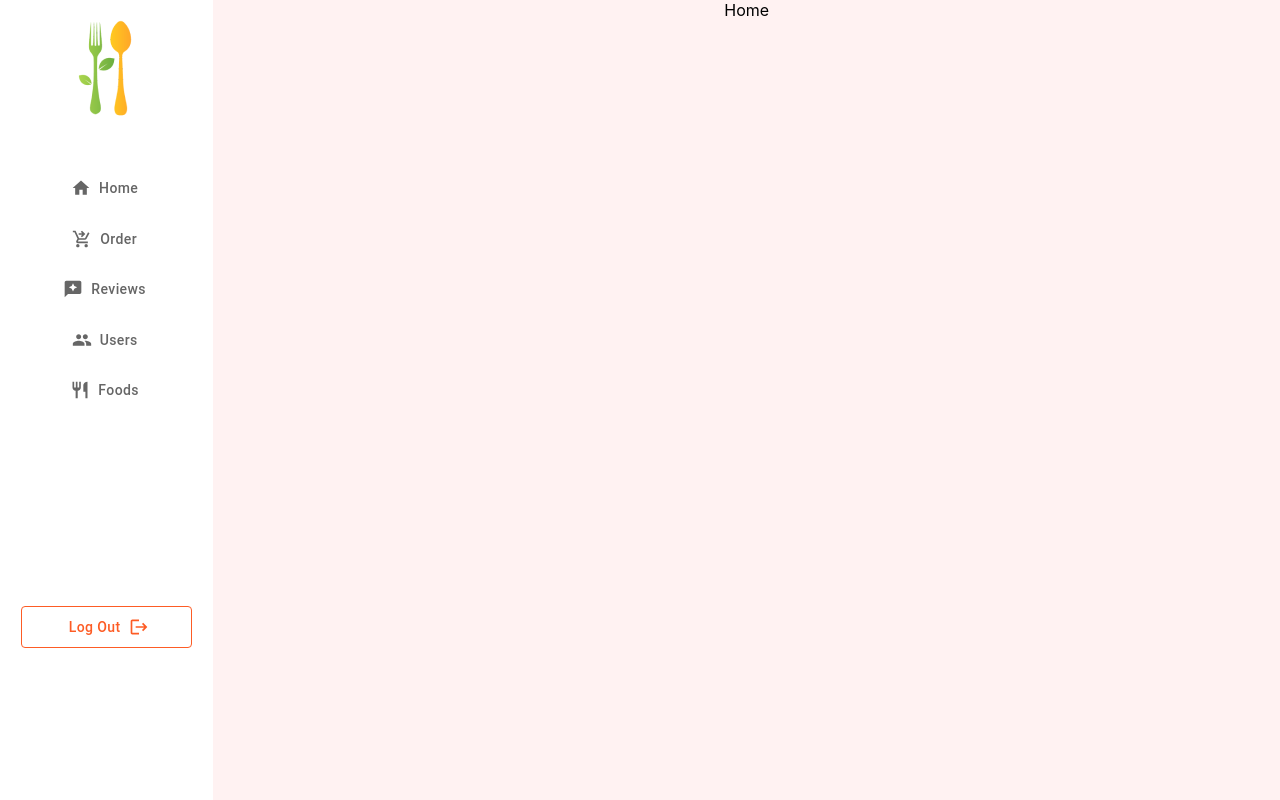
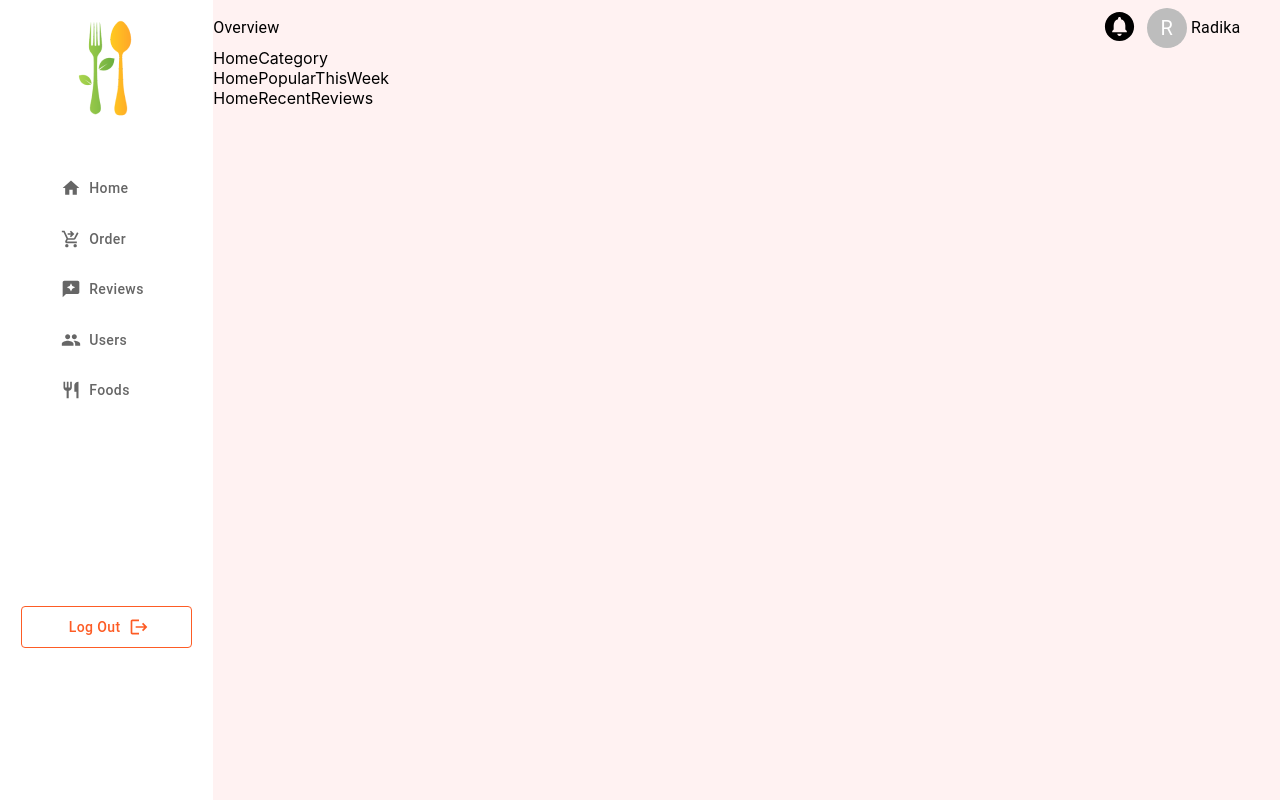
Before and after one commit to shakuvi/final-project-web-fronend-updated, a React (Create React App) app: page /home in a window 1280 px wide. Built offline with nearby package versions, Linux system fonts and the light colour scheme.

Commit message:
Overview user section created

```diff
--- a/src/components/common/sidenavbar/NavButton.js
+++ b/src/components/common/sidenavbar/NavButton.js
@@ -12,6 +12,8 @@ export default function NavButton({ info }) {
           color: "#666666",
           padding: 1,
           textAlign: "left",
+          justifyContent: "left",
+          paddingLeft: "50px",
         }}
       >
         {info.title}
--- a/src/layouts/common/sidenavbar/SideNavBar.js
+++ b/src/layouts/common/sidenavbar/SideNavBar.js
@@ -29,6 +29,7 @@ export default function SideNavBar() {
             <div key={key} style={{ padding: 5 }}>
               <NavLink style={{ textDecoration: "none" }} to={`/${val.route}`}>
                 <NavButton info={val} />
+
               </NavLink>
             </div>
           );
--- a/src/layouts/home/HomeLayout.js
+++ b/src/layouts/home/HomeLayout.js
@@ -1,7 +1,18 @@
 import React from "react";
+import HomeOverview from "./homelayout/HomeOverview";
+import HomeCategory from "./homelayout/HomeCategory";
+import HomePopularThisWeek from "./homelayout/HomePopularThisWeek";
+import HomeRecentReviews from "./homelayout/HomeRecentReviews";
 
 export default function HomeLayout() {
   return (
-    <div style={{ backgroundColor: "#FFF2F2", height: "100vh" }}>Home</div>
+    <div
+      style={{ backgroundColor: "#FFF2F2", height: "100vh", textAlign: "left" }}
+    >
+      <HomeOverview />
+      <HomeCategory />
+      <HomePopularThisWeek />
+      <HomeRecentReviews />
+    </div>
   );
 }
--- /dev/null
+++ b/src/layouts/home/homelayout/HomeCategory.js
@@ -0,0 +1,5 @@
+import React from "react";
+
+export default function HomeCategory() {
+  return <div>HomeCategory</div>;
+}
--- /dev/null
+++ b/src/layouts/home/homelayout/HomeOverview.js
@@ -0,0 +1,28 @@
+import { Avatar, Grid, Typography } from "@mui/material";
+import CircleNotificationsIcon from "@mui/icons-material/CircleNotifications";
+import React from "react";
+
+export default function HomeOverview() {
+  return (
+    <div>
+      <Grid container alignItems="center" pt={1}>
+        <Grid item xs={6}>
+          <Typography>Overview</Typography>
+        </Grid>
+        <Grid item xs={6}>
+          <Grid item container alignItems="center" justifyContent="flex-end">
+            <Grid item xs={1}>
+              <CircleNotificationsIcon fontSize="large" />
+            </Grid>
+            <Grid item xs={1}>
+              <Avatar>R</Avatar>
+            </Grid>
+            <Grid item xs={2}>
+              <Typography>Radika</Typography>
+            </Grid>
+          </Grid>
+        </Grid>
+      </Grid>
+    </div>
+  );
+}
--- /dev/null
+++ b/src/layouts/home/homelayout/HomePopularThisWeek.js
@@ -0,0 +1,5 @@
+import React from "react";
+
+export default function HomePopularThisWeek() {
+  return <div>HomePopularThisWeek</div>;
+}
--- /dev/null
+++ b/src/layouts/home/homelayout/HomeRecentReviews.js
@@ -0,0 +1,5 @@
+import React from "react";
+
+export default function HomeRecentReviews() {
+  return <div>HomeRecentReviews</div>;
+}
```
